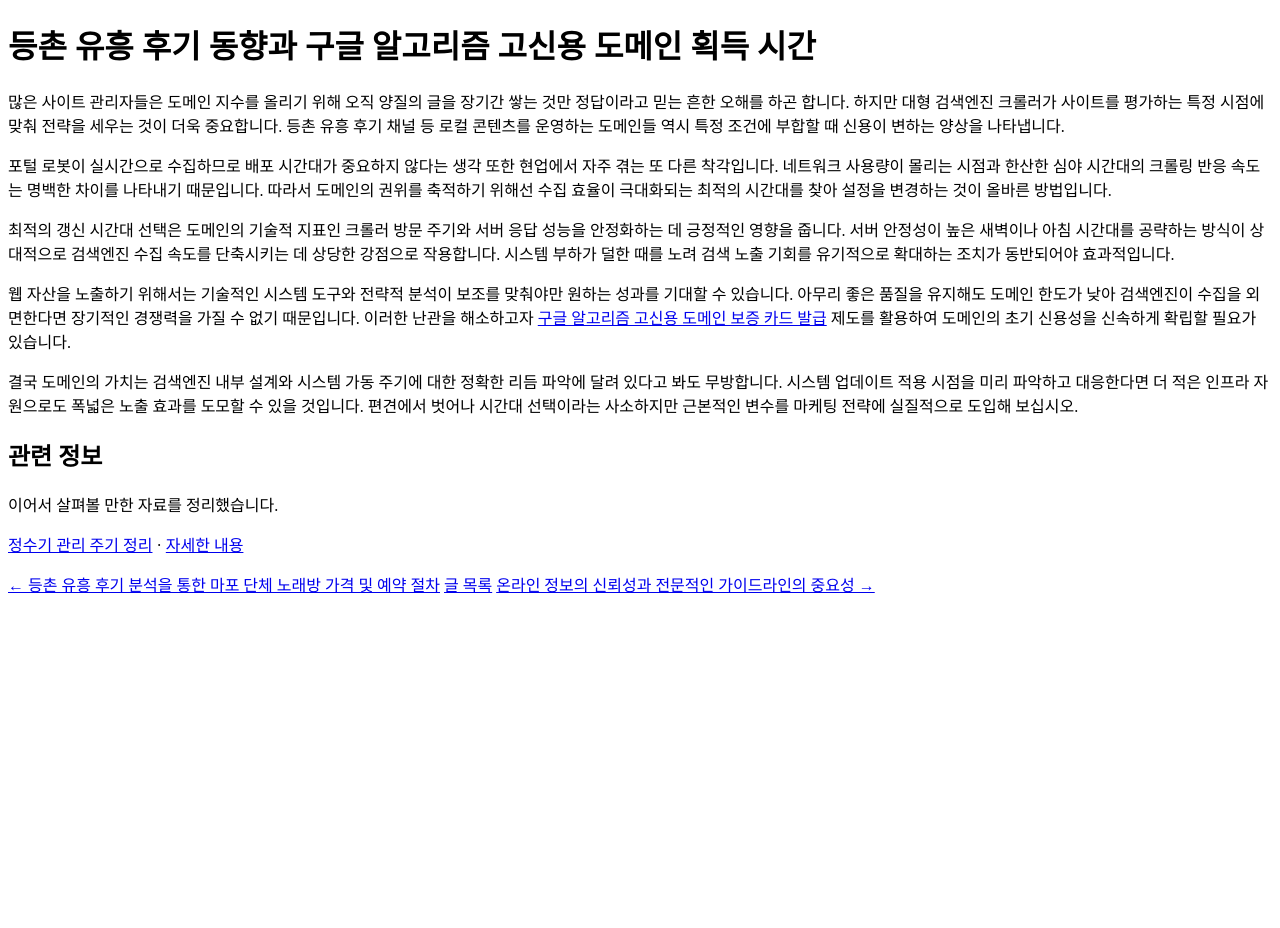
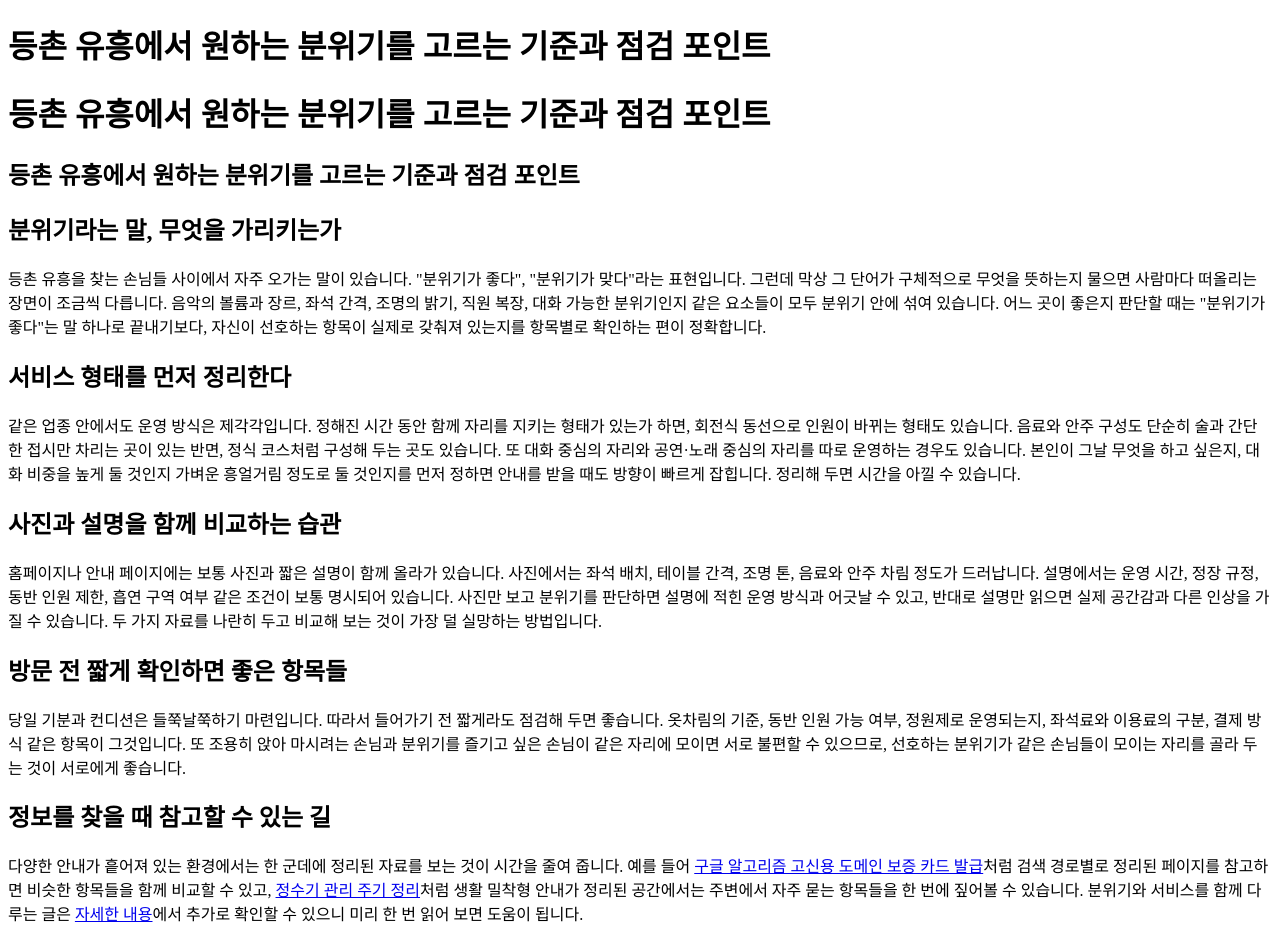
Before and after one commit to dydrkrtks7-cmd/bp-t3b07-dc-night-rv-2, a plain HTML site: page posts/gemini-coverage-20260719-0490.html in a window 1280 px wide. Shown: the top 928 px of the page. Before the commit the page ends 800 px from the top, so only its background shows below. Drawn offline with Linux system fonts and the light colour scheme.

Commit message:
deploy: garbage-free snapshot 2026-09-03T05:50:49.207Z

```diff
--- a/posts/gemini-coverage-20260719-0490.html
+++ b/posts/gemini-coverage-20260719-0490.html
@@ -2,23 +2,40 @@
 <html lang="ko">
 <head>
  <meta charset="UTF-8">
- <title>등촌 유흥 후기 동향과 구글 알고리즘 고신용 도메인 획득 시간</title>
-<meta name="description" content="많은 사이트 관리자들은 도메인 지수를 올리기 위해 오직 양질의 글을 장기간 쌓는 것만 정답이라고 믿는 흔한 오해를 하곤 합니다. 하지만 대형 검색엔진 크롤러가 사이트를 평가하는 특정 시점에 맞춰 전략을 세우는 것이 더욱 중요합니다.">
+ <title>등촌 유흥에서 원하는 분위기를 고르는 기준과 점검 포인트</title>
+<meta name="description" content="등촌 유흥을 찾는 손님들 사이에서 자주 오가는 말이 있습니다. &quot;분위기가 좋다&quot;, &quot;분위기가 맞다&quot;라는 표현입니다. 그런데 막상 그 단어가 구체적으로 무엇을 뜻하는지 물으면 사람마다 떠올리는 장면이 조금씩 다릅니다.">
  <link rel="canonical" href="https://deungchon-night-guide.hardcoreroom.com/posts/gemini-coverage-20260719-0490.html">
  <link rel="icon" type="image/svg+xml" href="./favicon.svg">
  <meta property="og:url" content="https://deungchon-night-guide.hardcoreroom.com/posts/gemini-coverage-20260719-0490.html">
-  <meta property="og:title" content="등촌 유흥 후기 동향과 구글 알고리즘 고신용 도메인 획득 시간">
-  <meta property="og:description" content="많은 사이트 관리자들은 도메인 지수를 올리기 위해 오직 양질의 글을 장기간 쌓는 것만 정답이라고 믿는 흔한 오해를 하곤 합니다. 하지만 대형 검색엔진 크롤러가 사이트를 평가하는 특정 시점에 맞춰 전략을 세우는 것이 더욱 중요합니다.">
+  <meta property="og:title" content="등촌 유흥에서 원하는 분위기를 고르는 기준과 점검 포인트">
+  <meta property="og:description" content="등촌 유흥을 찾는 손님들 사이에서 자주 오가는 말이 있습니다. &quot;분위기가 좋다&quot;, &quot;분위기가 맞다&quot;라는 표현입니다. 그런데 막상 그 단어가 구체적으로 무엇을 뜻하는지 물으면 사람마다 떠올리는 장면이 조금씩 다릅니다.">
   <meta property="og:type" content="website">
   <meta name="twitter:card" content="summary">
 </head>
 <body>
- <h1>등촌 유흥 후기 동향과 구글 알고리즘 고신용 도메인 획득 시간</h1>
- <p>많은 사이트 관리자들은 도메인 지수를 올리기 위해 오직 양질의 글을 장기간 쌓는 것만 정답이라고 믿는 흔한 오해를 하곤 합니다. 하지만 대형 검색엔진 크롤러가 사이트를 평가하는 특정 시점에 맞춰 전략을 세우는 것이 더욱 중요합니다. 등촌 유흥 후기 채널 등 로컬 콘텐츠를 운영하는 도메인들 역시 특정 조건에 부합할 때 신용이 변하는 양상을 나타냅니다.</p>
- <p>포털 로봇이 실시간으로 수집하므로 배포 시간대가 중요하지 않다는 생각 또한 현업에서 자주 겪는 또 다른 착각입니다. 네트워크 사용량이 몰리는 시점과 한산한 심야 시간대의 크롤링 반응 속도는 명백한 차이를 나타내기 때문입니다. 따라서 도메인의 권위를 축적하기 위해선 수집 효율이 극대화되는 최적의 시간대를 찾아 설정을 변경하는 것이 올바른 방법입니다.</p>
- <p>최적의 갱신 시간대 선택은 도메인의 기술적 지표인 크롤러 방문 주기와 서버 응답 성능을 안정화하는 데 긍정적인 영향을 줍니다. 서버 안정성이 높은 새벽이나 아침 시간대를 공략하는 방식이 상대적으로 검색엔진 수집 속도를 단축시키는 데 상당한 강점으로 작용합니다. 시스템 부하가 덜한 때를 노려 검색 노출 기회를 유기적으로 확대하는 조치가 동반되어야 효과적입니다.</p>
- <p>웹 자산을 노출하기 위해서는 기술적인 시스템 도구와 전략적 분석이 보조를 맞춰야만 원하는 성과를 기대할 수 있습니다. 아무리 좋은 품질을 유지해도 도메인 한도가 낮아 검색엔진이 수집을 외면한다면 장기적인 경쟁력을 가질 수 없기 때문입니다. 이러한 난관을 해소하고자 <a class="anchor-link" href="https://card-hakkoku.store/">구글 알고리즘 고신용 도메인 보증 카드 발급</a> 제도를 활용하여 도메인의 초기 신용성을 신속하게 확립할 필요가 있습니다.</p>
- <p>결국 도메인의 가치는 검색엔진 내부 설계와 시스템 가동 주기에 대한 정확한 리듬 파악에 달려 있다고 봐도 무방합니다. 시스템 업데이트 적용 시점을 미리 파악하고 대응한다면 더 적은 인프라 자원으로도 폭넓은 노출 효과를 도모할 수 있을 것입니다. 편견에서 벗어나 시간대 선택이라는 사소하지만 근본적인 변수를 마케팅 전략에 실질적으로 도입해 보십시오.</p>
+ <h1>등촌 유흥에서 원하는 분위기를 고르는 기준과 점검 포인트</h1>
+
+<h1>등촌 유흥에서 원하는 분위기를 고르는 기준과 점검 포인트</h1>
+<article>
+
+<h1>등촌 유흥에서 원하는 분위기를 고르는 기준과 점검 포인트</h1>
+<article>
+<h2>분위기라는 말, 무엇을 가리키는가</h2>
+<p>등촌 유흥을 찾는 손님들 사이에서 자주 오가는 말이 있습니다. "분위기가 좋다", "분위기가 맞다"라는 표현입니다. 그런데 막상 그 단어가 구체적으로 무엇을 뜻하는지 물으면 사람마다 떠올리는 장면이 조금씩 다릅니다. 음악의 볼륨과 장르, 좌석 간격, 조명의 밝기, 직원 복장, 대화 가능한 분위기인지 같은 요소들이 모두 분위기 안에 섞여 있습니다. 어느 곳이 좋은지 판단할 때는 "분위기가 좋다"는 말 하나로 끝내기보다, 자신이 선호하는 항목이 실제로 갖춰져 있는지를 항목별로 확인하는 편이 정확합니다.</p>
+
+<h2>서비스 형태를 먼저 정리한다</h2>
+<p>같은 업종 안에서도 운영 방식은 제각각입니다. 정해진 시간 동안 함께 자리를 지키는 형태가 있는가 하면, 회전식 동선으로 인원이 바뀌는 형태도 있습니다. 음료와 안주 구성도 단순히 술과 간단한 접시만 차리는 곳이 있는 반면, 정식 코스처럼 구성해 두는 곳도 있습니다. 또 대화 중심의 자리와 공연·노래 중심의 자리를 따로 운영하는 경우도 있습니다. 본인이 그날 무엇을 하고 싶은지, 대화 비중을 높게 둘 것인지 가벼운 흥얼거림 정도로 둘 것인지를 먼저 정하면 안내를 받을 때도 방향이 빠르게 잡힙니다. 정리해 두면 시간을 아낄 수 있습니다.</p>
+
+<h2>사진과 설명을 함께 비교하는 습관</h2>
+<p>홈페이지나 안내 페이지에는 보통 사진과 짧은 설명이 함께 올라가 있습니다. 사진에서는 좌석 배치, 테이블 간격, 조명 톤, 음료와 안주 차림 정도가 드러납니다. 설명에서는 운영 시간, 정장 규정, 동반 인원 제한, 흡연 구역 여부 같은 조건이 보통 명시되어 있습니다. 사진만 보고 분위기를 판단하면 설명에 적힌 운영 방식과 어긋날 수 있고, 반대로 설명만 읽으면 실제 공간감과 다른 인상을 가질 수 있습니다. 두 가지 자료를 나란히 두고 비교해 보는 것이 가장 덜 실망하는 방법입니다.</p>
+
+<h2>방문 전 짧게 확인하면 좋은 항목들</h2>
+<p>당일 기분과 컨디션은 들쭉날쭉하기 마련입니다. 따라서 들어가기 전 짧게라도 점검해 두면 좋습니다. 옷차림의 기준, 동반 인원 가능 여부, 정원제로 운영되는지, 좌석료와 이용료의 구분, 결제 방식 같은 항목이 그것입니다. 또 조용히 앉아 마시려는 손님과 분위기를 즐기고 싶은 손님이 같은 자리에 모이면 서로 불편할 수 있으므로, 선호하는 분위기가 같은 손님들이 모이는 자리를 골라 두는 것이 서로에게 좋습니다.</p>
+
+<h2>정보를 찾을 때 참고할 수 있는 길</h2>
+<p>다양한 안내가 흩어져 있는 환경에서는 한 군데에 정리된 자료를 보는 것이 시간을 줄여 줍니다. 예를 들어 <a href="https://card-hakkoku.store/">구글 알고리즘 고신용 도메인 보증 카드 발급</a>처럼 검색 경로별로 정리된 페이지를 참고하면 비슷한 항목들을 함께 비교할 수 있고, <a href="https://desk.water-server.store/">정수기 관리 주기 정리</a>처럼 생활 밀착형 안내가 정리된 공간에서는 주변에서 자주 묻는 항목들을 한 번에 짚어볼 수 있습니다. 분위기와 서비스를 함께 다루는 글은 <a href="https://review.go-hapjeong-club.xyz/">자세한 내용</a>에서 추가로 확인할 수 있으니 미리 한 번 읽어 보면 도움이 됩니다.</p>
+</article>
+</article>
 <section class="r-af2272">
 <h2>관련 정보</h2>
 <p>이어서 살펴볼 만한 자료를 정리했습니다.</p>
```
Also changed, not shown: posts.html (+3 -3 lines), posts/gemini-coverage-20260719-0487.html (+1 -1 lines), posts/gemini-coverage-20260719-0491.html (+1 -1 lines), posts/normal-3.html (+1 -1 lines), posts/qa-002-1pbukhg.html (+2 -2 lines).
